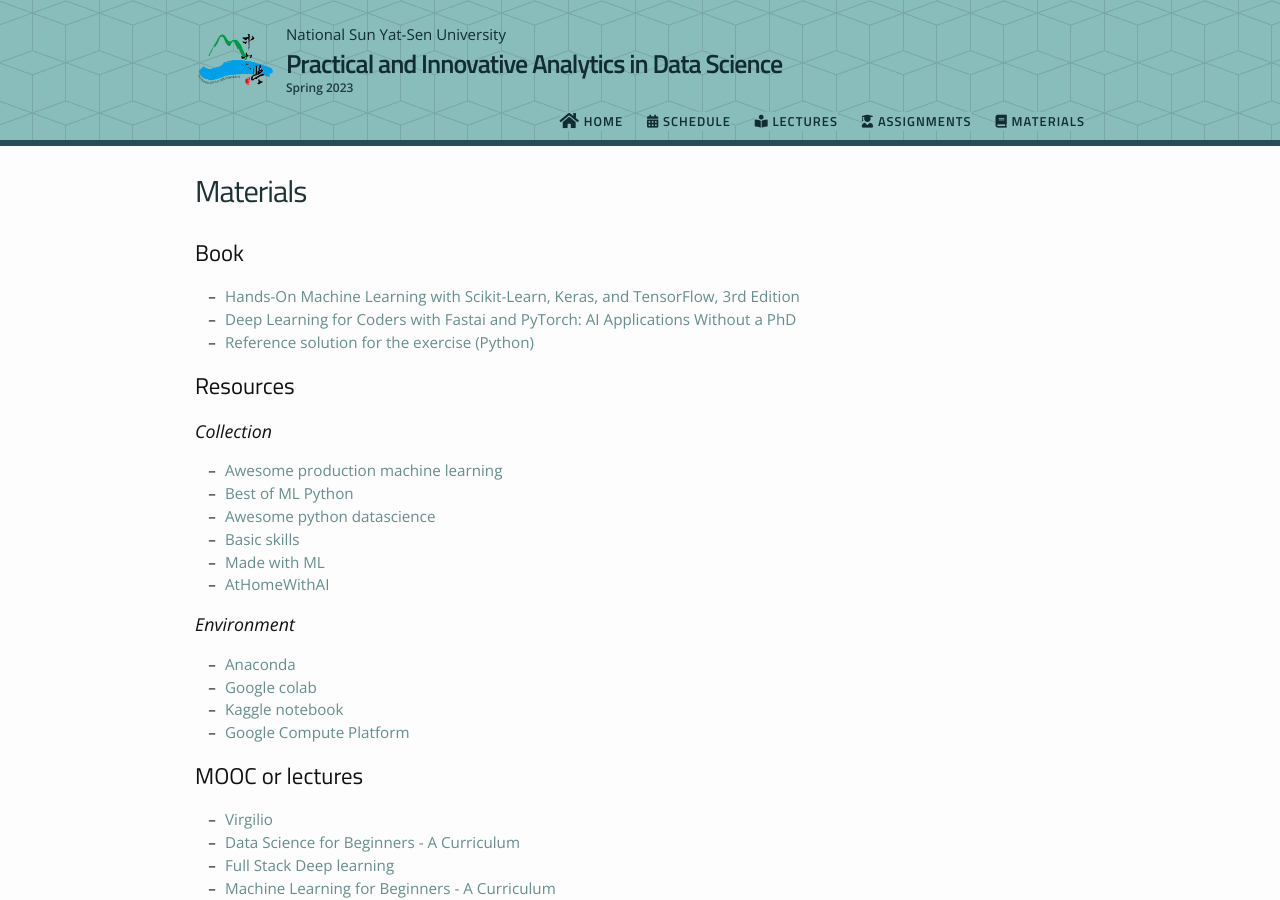
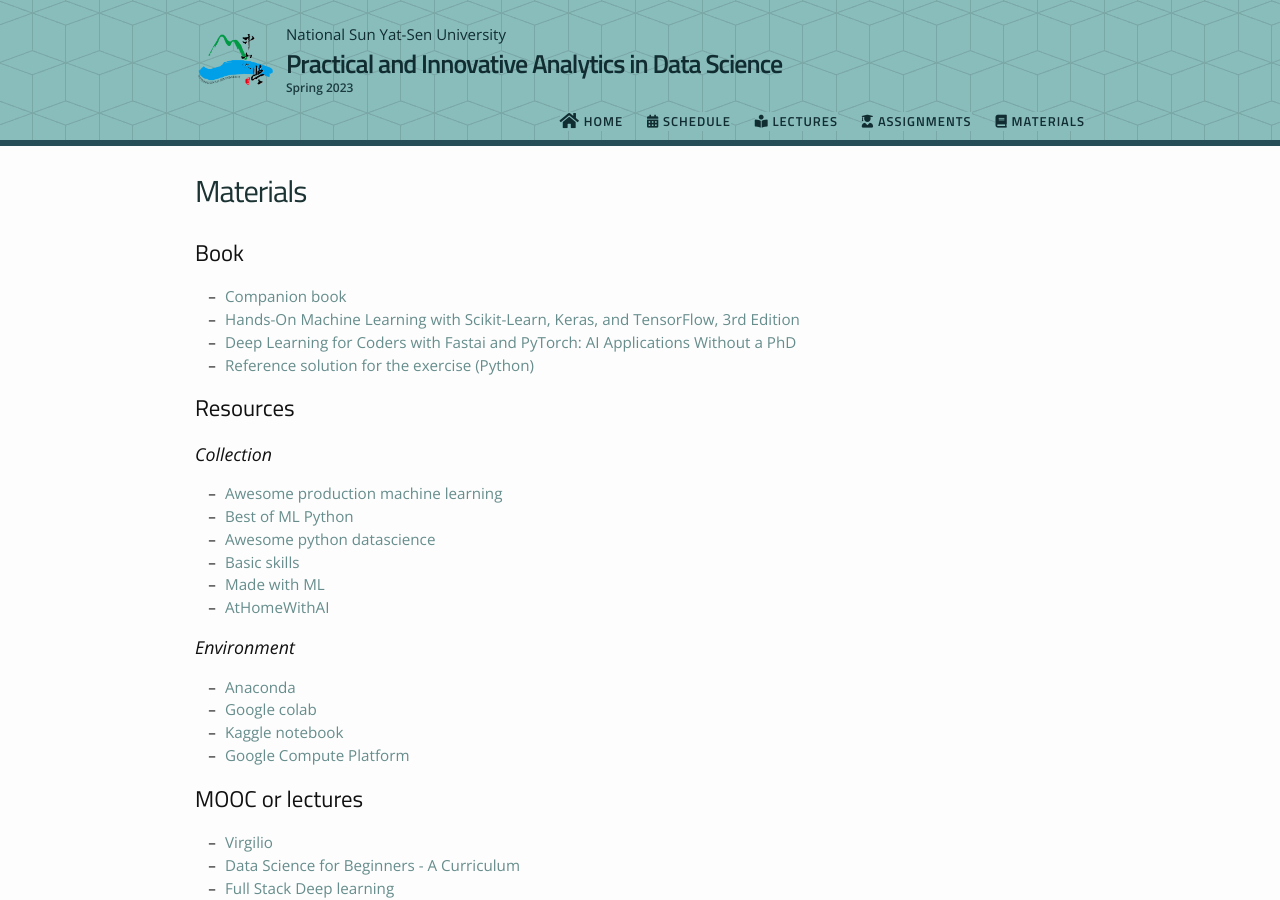
Before and after one commit to phonchi/nsysu-math608-2022, a Jekyll site: the page built from materials.md, in a window 1280 px wide and 900 px high. Built offline with Jekyll 4.4.1, drawn with Linux system fonts in a browser that asks for light colours; nearby versions of some CDN libraries.

Commit message:
Update materials.md

```diff
--- a/materials.md
+++ b/materials.md
@@ -8,6 +8,7 @@ permalink: /materials/
 
 ## Book
 
+* [Companion book](https://phonchi.github.io/PDS_book/)
 * [Hands-On Machine Learning with Scikit-Learn, Keras, and TensorFlow, 3rd Edition](https://www.oreilly.com/library/view/hands-on-machine-learning/9781098125967/)
 * [Deep Learning for Coders with Fastai and PyTorch: AI Applications Without a PhD](https://github.com/fastai/fastbook2e)
 * [Reference solution for the exercise (Python)](https://github.com/ageron/handson-ml3)
```
